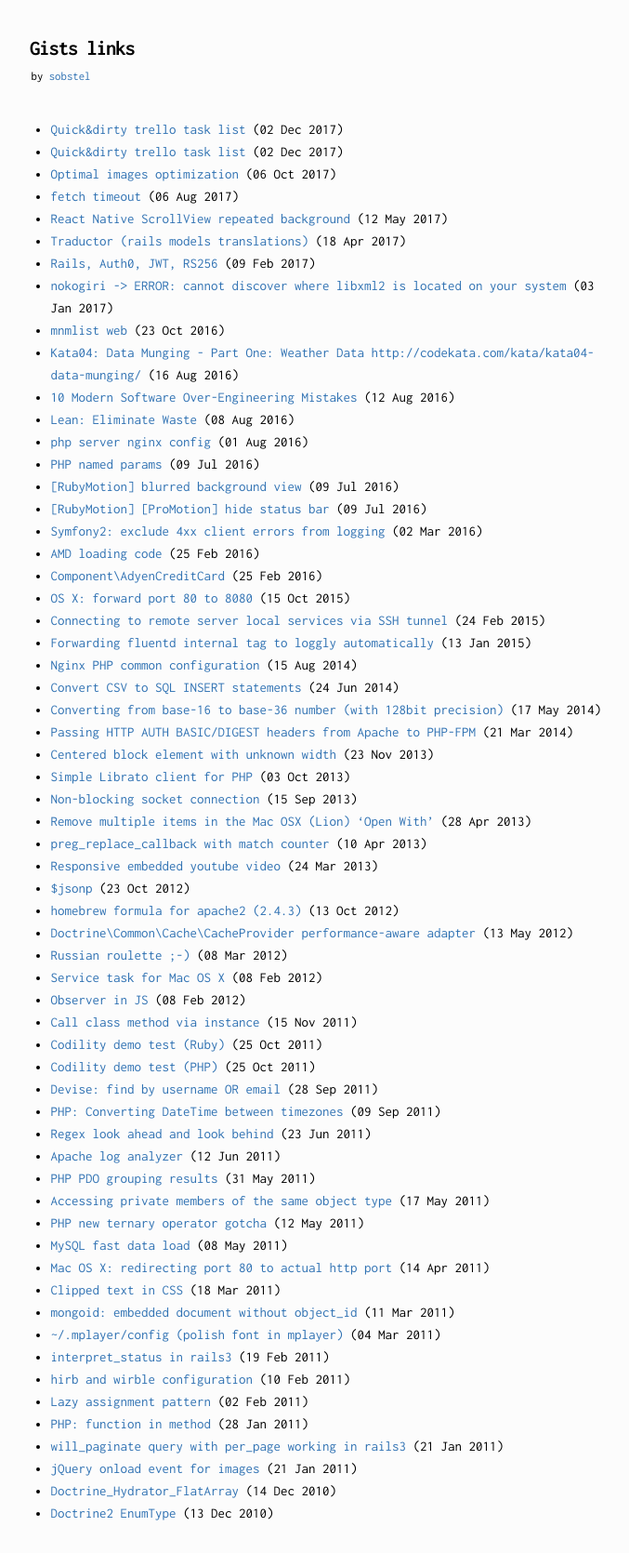
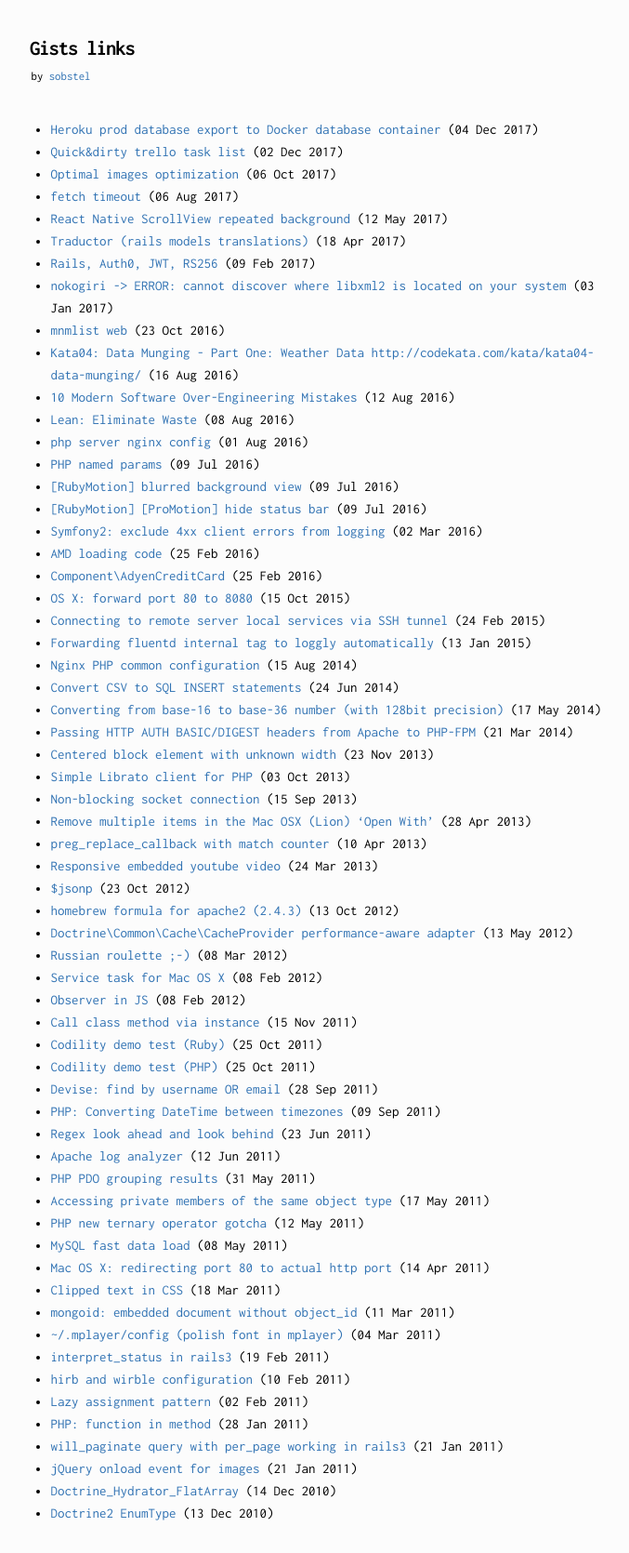
Before and after one commit to sobstel/sobstel.github.com, a Jekyll site: the page built from gists.html, in a window 1280 px wide. Shown: the whole page at 93% size, without its empty margins (11-688 px from the left). Built offline with Jekyll 4.4.1, drawn with Linux system fonts in a browser that asks for light colours.

Commit message:
Do not go where the path may lead, go instead where there is no path and leave a trail.

```diff
--- a/_data/gists.yml
+++ b/_data/gists.yml
@@ -1,10 +1,10 @@
 ---
+- title: Heroku prod database export to Docker database container
+  url: https://gist.github.com/4d4b9d3196f8122e563722bf1bc1e767
+  date: '2017-12-04T14:28:26Z'
 - title: Quick&dirty trello task list
   url: https://gist.github.com/c9b5cb6f5dc09bd2b12ada7e310c4634
   date: '2017-12-02T10:41:36Z'
-- title: Quick&dirty trello task list
-  url: https://gist.github.com/c9b5cb6f5dc09bd2b12ada7e310c4634
-  date: 2017-12-02 10:41:36.000000000 Z
 - title: Optimal images optimization
   url: https://gist.github.com/19ac8218d6c5b9bc115020d906d2bc5f
   date: 2017-10-06 21:45:03.000000000 Z
--- a/_data/popular_repos.yml
+++ b/_data/popular_repos.yml
@@ -28,4 +28,4 @@
   html_url: https://github.com/sobstel/sequent
   description: short-term memory training game (react native / ios)
   fork: false
-  stargazers_count: 35
+  stargazers_count: 36
--- a/hydropuzzle.html
+++ b/hydropuzzle.html
@@ -189,7 +189,6 @@
     </p>
     <p>
       The game is a tribute to Andrzej Kondratiuk's <a href="http://www.imdb.com/title/tt0172577/" rel="nofollow">Hydrozagadka</a><br>
-      Inspired by <a href="http://simogo.com/work/device-6/" rel="nofollow">Device 6</a>
     </p>
     <p>
       <a href="https://www.instagram.com/explore/tags/hydropuzzle/" rel="nofollow"><img src="/img/hydro/instagram_48.png" /></a>
```
Also changed, not shown: index.html (+4 -4 lines), 1 other file.
